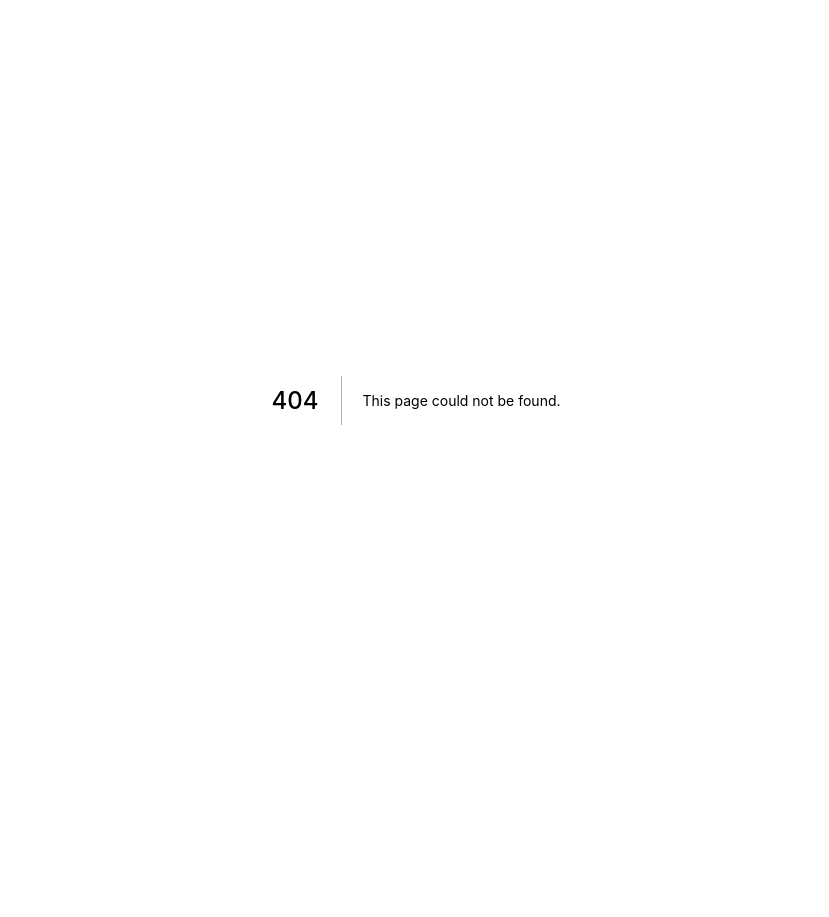
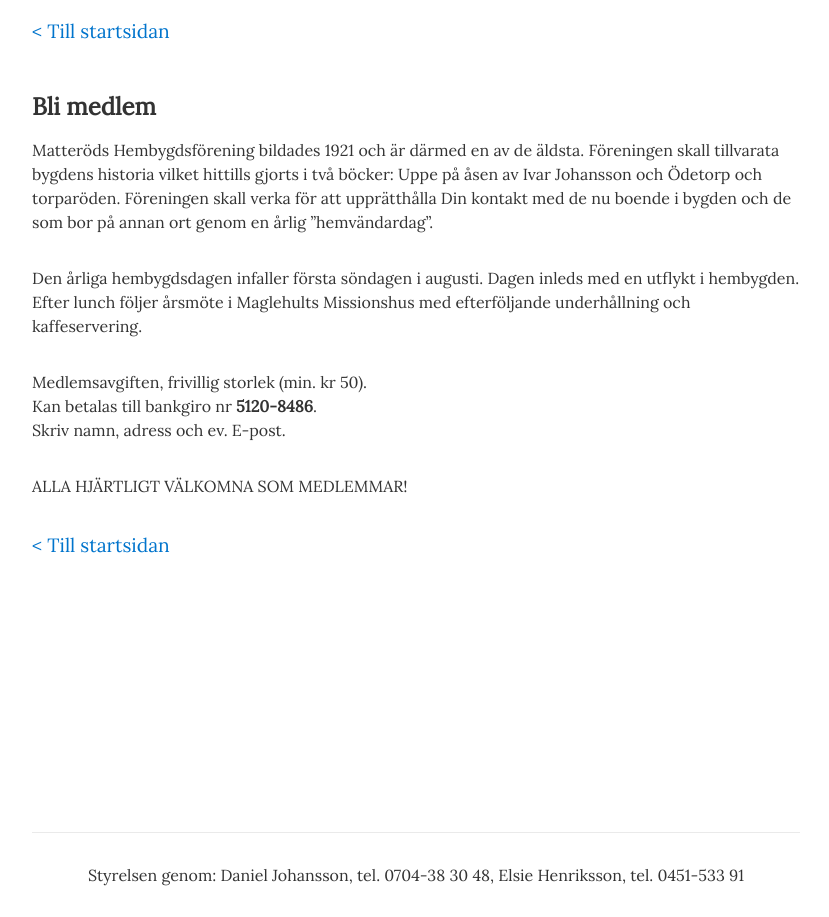
Before and after one commit to karlskag/hembygd-web, a Next.js app: page /bli-medlem in a window 1280 px wide. Before the commit this address had no page. Shown: the whole page, without its empty margins (224-1053 px from the left). Before the commit the page ends 800 px from the top, so only its background shows below. Built offline with nearby package versions, Linux system fonts and the light colour scheme.

Commit message:
Update news section

```diff
--- /dev/null
+++ b/pages/bli-medlem.js
@@ -0,0 +1,59 @@
+import styles from "../styles/Home.module.css";
+import Head from "next/head";
+import Link from "next/link";
+
+const Membership = () => {
+  return (
+    <div className={styles.container}>
+      <Head>
+        <title>Matteröds Hembygdsförening</title>
+        <meta name="description" content="Matteröds Hembygdsförenings hemsida" />
+        <link rel="icon" href="/favicon.ico" />
+      </Head>
+
+      <main className={styles.main}>
+        <p className={styles.link}>
+          <Link href="/">
+            <a>{"< Till startsidan"}</a>
+          </Link>
+        </p>
+        <h2>
+          Bli medlem
+        </h2>
+        <p className={styles.description}>
+          Matteröds Hembygdsförening bildades 1921 och är därmed en av de äldsta.
+          Föreningen skall tillvarata bygdens historia vilket hittills gjorts i två böcker: Uppe på åsen
+          av Ivar Johansson och Ödetorp och torparöden.
+          Föreningen skall verka för att upprätthålla Din kontakt med de nu boende i bygden och de
+          som bor på annan ort genom en årlig ”hemvändardag”.
+        </p>
+        <p className={styles.description}>
+          Den årliga hembygdsdagen infaller första söndagen i augusti.
+          Dagen inleds med en utflykt i hembygden.
+          Efter lunch följer årsmöte i Maglehults Missionshus
+          med efterföljande underhållning och kaffeservering.
+        </p>
+        <p className={styles.description}>
+          Medlemsavgiften, frivillig storlek (min. kr 50).
+          <br/>
+          Kan betalas till bankgiro nr <strong>5120-8486</strong>.
+          <br/>
+          Skriv namn, adress och ev. E-post.
+        </p>
+        <p className={styles.description}>
+          ALLA HJÄRTLIGT VÄLKOMNA SOM MEDLEMMAR!
+        </p>
+        <p className={styles.link}>
+          <Link href="/">
+            <a>{"< Till startsidan"}</a>
+          </Link>
+        </p>
+      </main>
+      <footer className={styles.footer}>
+        Styrelsen genom: Daniel Johansson, tel. 0704-38 30 48, Elsie Henriksson, tel. 0451-533 91
+      </footer>
+    </div>
+  )
+}
+
+export default Membership
```
Also changed, not shown: pages/index.js (+7 -2 lines), 1 other file (tests, documents, lock files or other folders).
